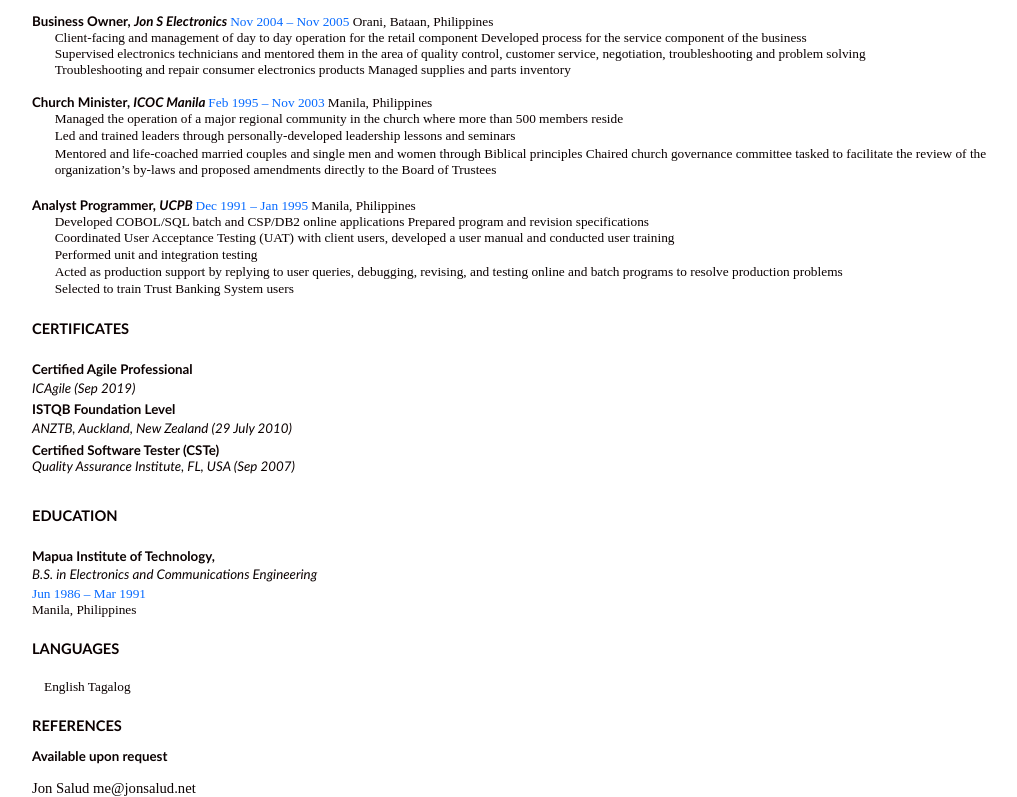
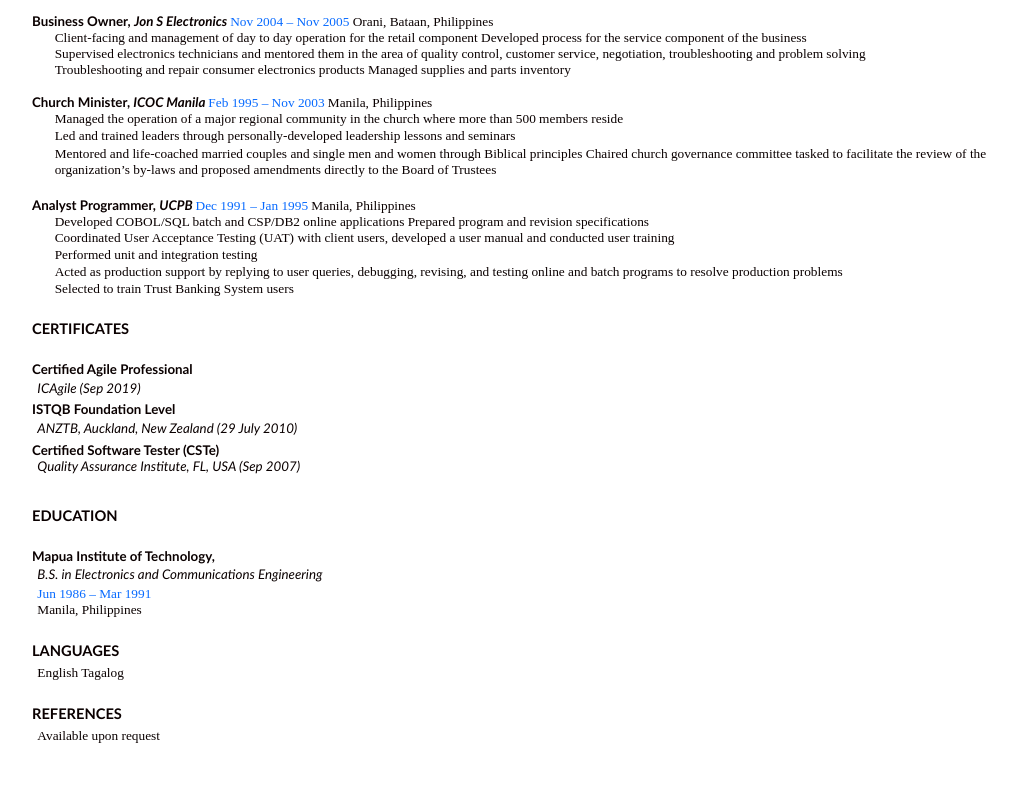
Before and after one commit to jon-salud/cv, a plain HTML site: page index.html in a window 1280 px wide. Shown: the part 1620-2417 px from the top of the page, without its empty margins (104-1121 px from the left). After the commit the page ends 2382 px from the top, so only its background shows below. Drawn offline with Linux system fonts and the light colour scheme.

Commit message:
indentations

```diff
--- a/index.html
+++ b/index.html
@@ -699,17 +699,17 @@
     <h2 style="padding-top: 4pt;padding-left: 6pt;text-indent: 0pt;text-align: left;">
         Certified Agile Professional
     </h2>
-    <p class="s1" style="padding-top: 2pt;padding-left: 6pt;text-indent: 0pt;text-align: left;">
+    <p class="s1" style="padding-top: 2pt;padding-left: 10pt;text-indent: 0pt;text-align: left;">
         ICAgile (Sep 2019)</p>
     <h2 style="padding-top: 4pt;padding-left: 6pt;text-indent: 0pt;line-height: 123%;text-align: left;">
         ISTQB Foundation Level
     </h2>
-    <p class="s1" style="padding-top: 2pt;padding-left: 6pt;text-indent: 0pt;text-align: left;">
+    <p class="s1" style="padding-top: 2pt;padding-left: 10pt;text-indent: 0pt;text-align: left;">
         ANZTB, Auckland, New Zealand (29 July 2010)</p>
     <h2 style="padding-top: 4pt;padding-left: 6pt;text-indent: 0pt;line-height: 123%;text-align: left;">
         Certified Software Tester (CSTe)
     </h2>
-    <p class="s1" style="padding-left: 6pt;text-indent: 0pt;line-height: 123%;text-align: left;">
+    <p class="s1" style="padding-left: 10pt;text-indent: 0pt;line-height: 123%;text-align: left;">
         Quality Assurance Institute, FL, USA (Sep 2007)</p>
     <p style="text-indent: 0pt;text-align: left;">
         <br />
@@ -725,39 +725,24 @@
     </p>
     <h2 style="padding-top: 4pt;padding-left: 6pt;text-indent: 0pt;text-align: left;">
         Mapua Institute of Technology,</h2>
-    <p class="s1" style="padding-top: 2pt;padding-left: 6pt;text-indent: 0pt;text-align: left;">
+    <p class="s1" style="padding-top: 2pt;padding-left: 10pt;text-indent: 0pt;text-align: left;">
         B.S. in Electronics and Communications Engineering</p>
-    <p class="s2" style="padding-top: 3pt;padding-left: 6pt;text-indent: 0pt;text-align: left;">
+    <p class="s2" style="padding-top: 3pt;padding-left: 10pt;text-indent: 0pt;text-align: left;">
         Jun 1986 – Mar 1991</p>
-    <p style="padding-left: 6pt;text-indent: 0pt;text-align: left;">
+    <p style="padding-left: 10pt;text-indent: 0pt;text-align: left;">
         Manila, Philippines</p>
-    <p style="text-indent: 0pt;text-align: left;">
-        <br />
-    </p>
+    <br />
     <h1 style="padding-top: 4pt;padding-bottom: 2pt;padding-left: 6pt;text-indent: 0pt;text-align: left;">
         LANGUAGES</h1>
-    <p style="padding-left: 5pt;text-indent: 0pt;line-height: 1pt;text-align: left;" />
-    <p style="text-indent: 0pt;text-align: left;">
-        <br />
-    </p>
-    <p style="text-indent: 0pt;text-align: left;" />
-    <p style="text-indent: 0pt;text-align: left;" />
-    <p style="padding-top: 3pt;padding-left: 15pt;text-indent: 0pt;text-align: left;">
+    <p style="padding-top: 3pt;padding-left: 10pt;text-indent: 0pt;text-align: left;">
         English Tagalog</p>
-    <p style="text-indent: 0pt;text-align: left;">
-        <br />
-    </p>
+    <br />
     <h1 style="padding-top: 4pt;padding-bottom: 2pt;padding-left: 6pt;text-indent: 0pt;text-align: left;">
         REFERENCES</h1>
     <p style="padding-left: 5pt;text-indent: 0pt;line-height: 1pt;text-align: left;" />
-    <h2 style="padding-top: 9pt;padding-left: 6pt;text-indent: 0pt;text-align: left;">
-        Available upon request</h2>
-    <p style="text-indent: 0pt;text-align: left;">
-        <br />
-    </p>
-    <p class="s3" style="padding-left: 6pt;text-indent: 0pt;text-align: left;">
-        <a href="mailto:me@jonsalud.net" class="a" target="_blank">Jon Salud </a>me@jonsalud.net
-    </p>
+    <p style="padding-top: 3pt;padding-left: 10pt;text-indent: 0pt;text-align: left;">
+        Available upon request</p>
+    <br />
 </body>
 
 </html>
```
